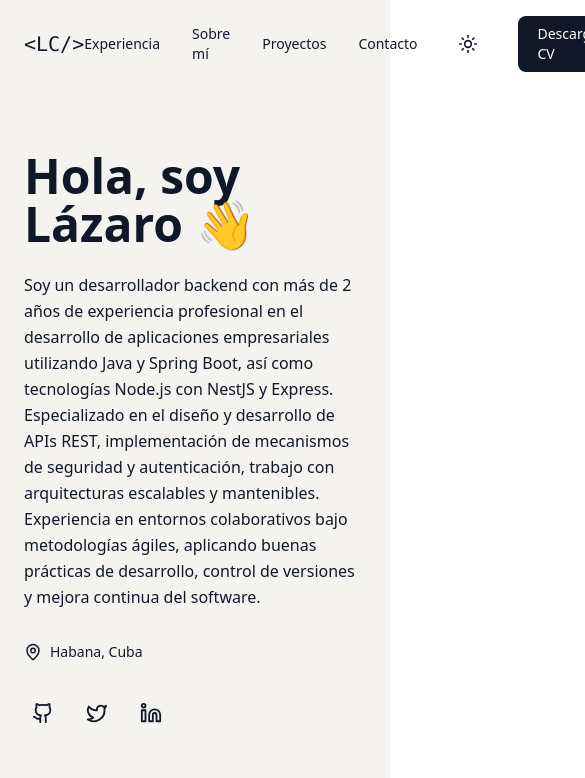
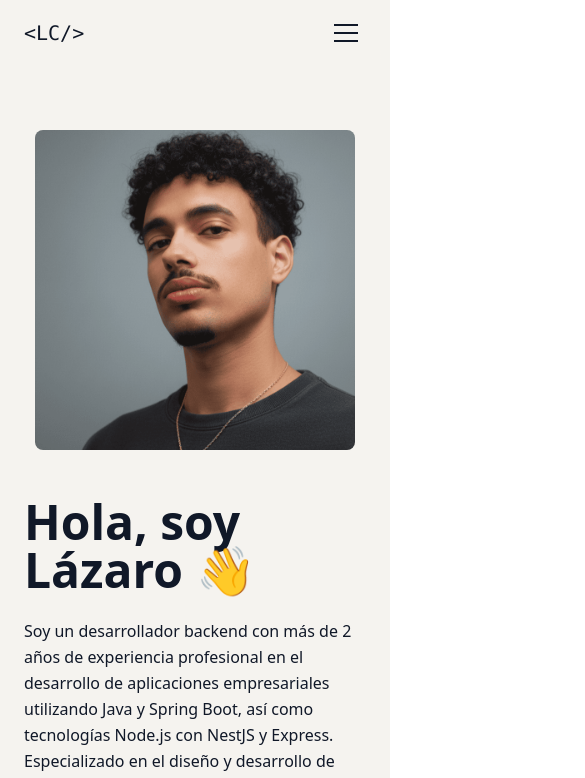
Before and after one commit to lazxdev/lazxdev, a React (Vite) app: page / in a window 390 px wide. Shown: the top 778 px of the page, 585 px wide, since content can reach past the window. Built offline with nearby package versions, Linux system fonts and the light colour scheme.

Commit message:
feat: enhance Header component with responsive menu and refactor navigation items

```diff
--- a/src/presentation/components/Header.tsx
+++ b/src/presentation/components/Header.tsx
@@ -1,3 +1,4 @@
+import { useMemo, useState } from 'react';
 import { Sun, Moon } from 'lucide-react';
 
 interface HeaderProps {
@@ -7,46 +8,94 @@ interface HeaderProps {
     cvUrl: string;
 }
 
+const navLinkClassName = 'text-sm hover:opacity-70 transition-opacity';
+const actionButtonClassName = 'p-2 hover:opacity-70 transition-opacity';
+const cvButtonClassName =
+    'bg-gray-900 text-white px-5 py-2 rounded-lg text-sm hover:bg-gray-800 transition-colors dark:bg-gray-100 dark:text-gray-900 dark:hover:bg-gray-200';
+
 export function Header({ darkMode, onToggleDarkMode, contactEmail, cvUrl }: HeaderProps) {
+    const [isMenuOpen, setIsMenuOpen] = useState(false);
+    const navItems = useMemo(
+        () => [
+            { href: '#experience', label: 'Experiencia' },
+            { href: '#about', label: 'Sobre mí' },
+            { href: '#work', label: 'Proyectos' },
+            { href: `mailto:${contactEmail}`, label: 'Contacto' },
+        ],
+        [contactEmail]
+    );
+
+    const closeMenu = () => setIsMenuOpen(false);
+    const toggleMenu = () => setIsMenuOpen((open) => !open);
+
     return (
         <header className="sticky top-0 z-50 bg-[#f5f3ef]/90 dark:bg-gray-900/90 backdrop-blur">
             <nav className="max-w-6xl mx-auto px-6 py-4 flex items-center justify-between">
                 <div className="text-xl font-mono">&lt;LC/&gt;</div>
 
-                <div className="flex items-center gap-8">
-                    <a href="#experience" className="text-sm hover:opacity-70 transition-opacity">
-                        Experiencia
-                    </a>
-                    <a href="#about" className="text-sm hover:opacity-70 transition-opacity">
-                        Sobre mí
-                    </a>
-                    <a href="#work" className="text-sm hover:opacity-70 transition-opacity">
-                        Proyectos
-                    </a>
-                    <a
-                        href={`mailto:${contactEmail}`}
-                        className="text-sm hover:opacity-70 transition-opacity"
-                    >
-                        Contacto
-                    </a>
+                <div className="hidden md:flex items-center gap-8">
+                    {navItems.map((item) => (
+                        <a key={item.href} href={item.href} className={navLinkClassName}>
+                            {item.label}
+                        </a>
+                    ))}
 
                     <button
                         onClick={onToggleDarkMode}
-                        className="p-2 hover:opacity-70 transition-opacity"
+                        className={actionButtonClassName}
                         aria-label="Toggle theme"
                     >
                         {darkMode ? <Moon size={20} /> : <Sun size={20} />}
                     </button>
 
-                    <a
-                        href={cvUrl}
-                        download
-                        className="bg-gray-900 text-white px-5 py-2 rounded-lg text-sm hover:bg-gray-800 transition-colors dark:bg-gray-100 dark:text-gray-900 dark:hover:bg-gray-200"
-                    >
+                    <a href={cvUrl} download className={cvButtonClassName}>
                         Descargar CV
                     </a>
                 </div>
+
+                <button
+                    type="button"
+                    className="md:hidden p-2 hover:opacity-70 transition-opacity"
+                    aria-label="Toggle menu"
+                    aria-expanded={isMenuOpen}
+                    onClick={toggleMenu}
+                >
+                    <span className="block h-0.5 w-6 bg-gray-900 dark:bg-gray-100 mb-1.5" />
+                    <span className="block h-0.5 w-6 bg-gray-900 dark:bg-gray-100 mb-1.5" />
+                    <span className="block h-0.5 w-6 bg-gray-900 dark:bg-gray-100" />
+                </button>
             </nav>
+
+            {isMenuOpen && (
+                <div className="md:hidden border-t border-gray-200/60 dark:border-gray-700/60">
+                    <div className="max-w-6xl mx-auto px-6 py-4 flex flex-col gap-4">
+                        {navItems.map((item) => (
+                            <a
+                                key={item.href}
+                                href={item.href}
+                                className={navLinkClassName}
+                                onClick={closeMenu}
+                            >
+                                {item.label}
+                            </a>
+                        ))}
+
+                        <div className="flex items-center gap-4 pt-2">
+                            <button
+                                onClick={onToggleDarkMode}
+                                className={actionButtonClassName}
+                                aria-label="Toggle theme"
+                            >
+                                {darkMode ? <Moon size={20} /> : <Sun size={20} />}
+                            </button>
+
+                            <a href={cvUrl} download className={cvButtonClassName}>
+                                Descargar CV
+                            </a>
+                        </div>
+                    </div>
+                </div>
+            )}
         </header>
     );
 }
--- a/src/presentation/components/Hero.tsx
+++ b/src/presentation/components/Hero.tsx
@@ -15,7 +15,7 @@ export function Hero({ profile }: HeroProps) {
     return (
         <main className="max-w-6xl mx-auto px-6 py-16">
             <div className="grid md:grid-cols-2 gap-12 items-start">
-                <div>
+                <div className="order-2 md:order-1">
                     <h1 className="text-5xl font-bold mb-6">
                         {profile.headline} {profile.name}{" "}
                         <span className="inline-block animate-wave">👋</span>
@@ -49,7 +49,7 @@ export function Hero({ profile }: HeroProps) {
                     </div>
                 </div>
 
-                <div className="flex justify-center md:justify-end">
+                <div className="flex justify-center md:justify-end order-1 md:order-2">
                     <div className="w-80 h-80 bg-gray-300 dark:bg-gray-700 rounded-lg overflow-hidden">
                         <img
                             src={profile.heroImage}
```
